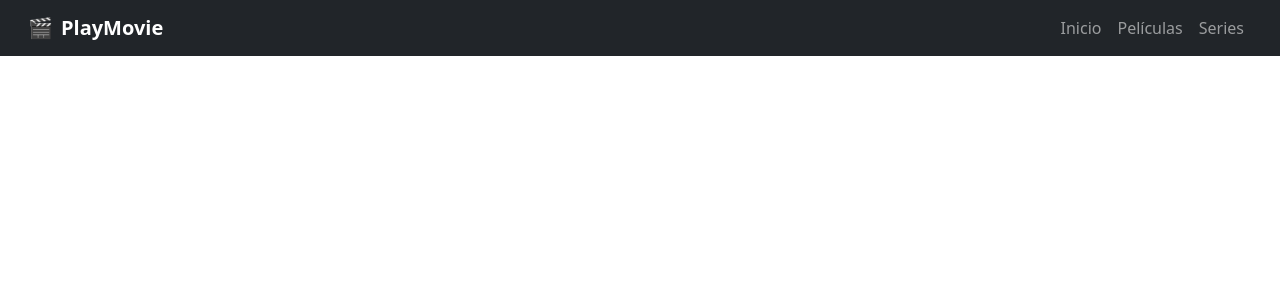
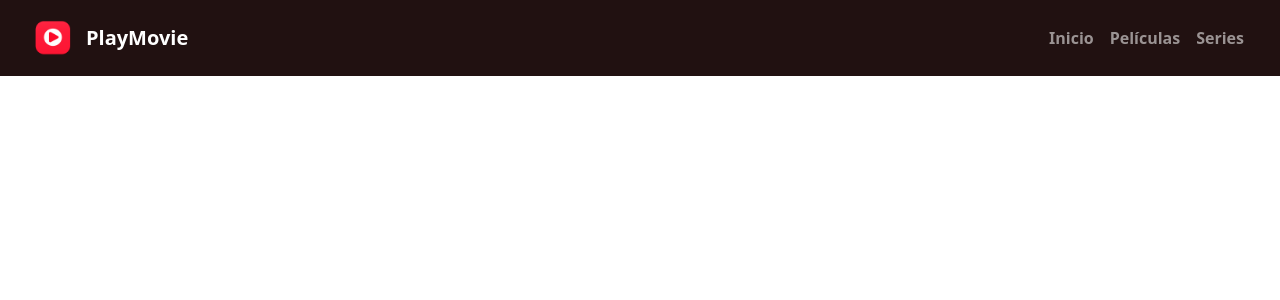
Before and after one commit to leandroblanca/PlayMovie, a React (Vite) app: page / in a window 1280 px wide. Shown: the top 300 px of the page. Built offline with nearby package versions, Linux system fonts and the light colour scheme.

Commit message:
Feature Fix: Navbar se corrigio color de fondo y se agrego logo

```diff
--- /dev/null
+++ b/src/componentes/Nav.css
@@ -0,0 +1,7 @@
+.navbar-netflix {
+  background-color: #211111 !important;
+}
+
+.ms-auto {
+  color: white !important;
+}
--- a/src/componentes/Nav.jsx
+++ b/src/componentes/Nav.jsx
@@ -1,16 +1,24 @@
 import React from "react";
 import { Navbar, Nav, Container } from "react-bootstrap";
 import "bootstrap/dist/css/bootstrap.min.css";
+import "./Nav.css";
+import logo from "../../src/assets/logo.png";
 
 function NavBar() {
   return (
-    <Navbar bg="dark" variant="dark" expand="lg" className="px-3">
+    <Navbar variant="dark" expand="lg" className="px-3 navbar-netflix">
       <Container fluid>
         {/* Logo */}
         <Navbar.Brand href="#home" className="d-flex align-items-center">
-          <span style={{ color: "red", fontWeight: "bold", marginRight: "8px" }}>
-            🎬
-          </span>
+          <img
+            src={logo}
+            alt="PlayMovie Logo"
+            style={{
+              height: "50px",
+              marginRight: "8px",
+              borderRadius: "6px",
+            }}
+          />
           <span style={{ color: "white", fontWeight: "bold" }}>PlayMovie</span>
         </Navbar.Brand>
 
@@ -19,7 +27,7 @@ function NavBar() {
 
         <Navbar.Collapse id="navbar-nav">
           {/* Links principales alineados a la derecha */}
-          <Nav className="ms-auto">
+          <Nav className="ms-auto" style={{ color: "white", fontWeight: "bold" }}>
             <Nav.Link href="#inicio">Inicio</Nav.Link>
             <Nav.Link href="#peliculas">Películas</Nav.Link>
             <Nav.Link href="#series">Series</Nav.Link>
```
Also changed, not shown: src/assets/logo.png (added).
